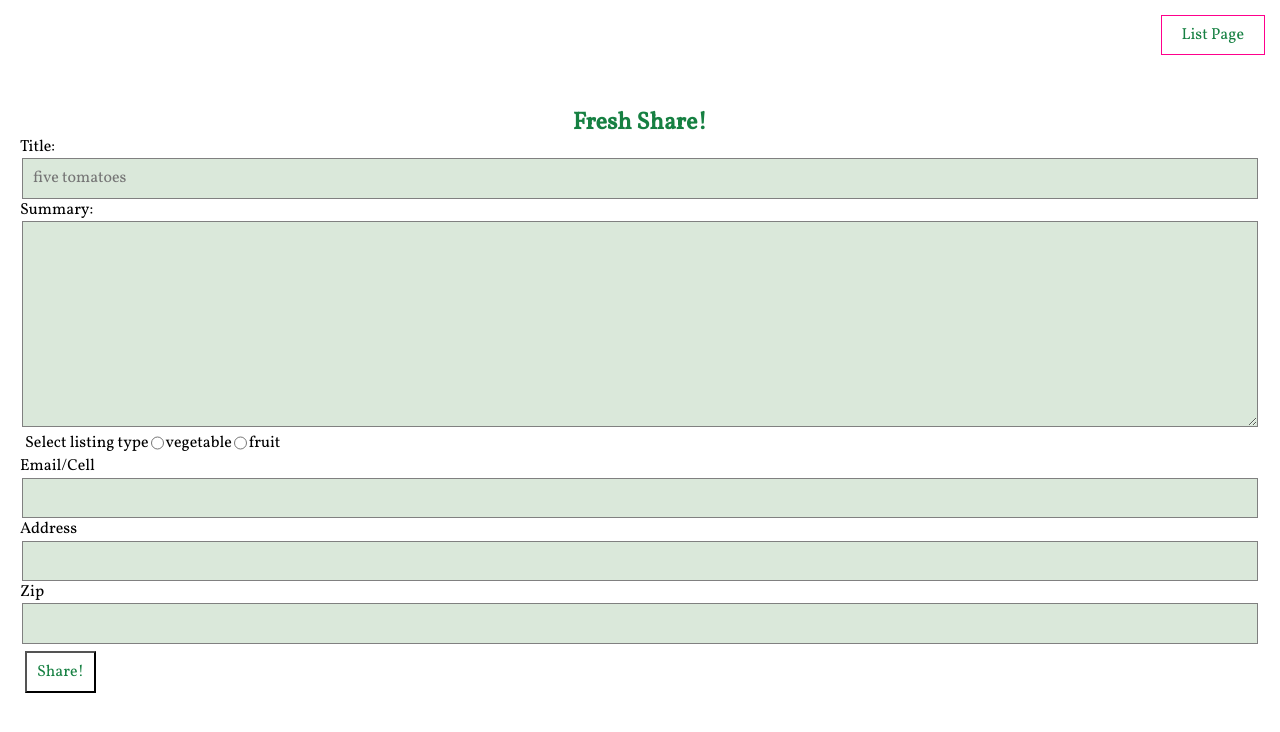
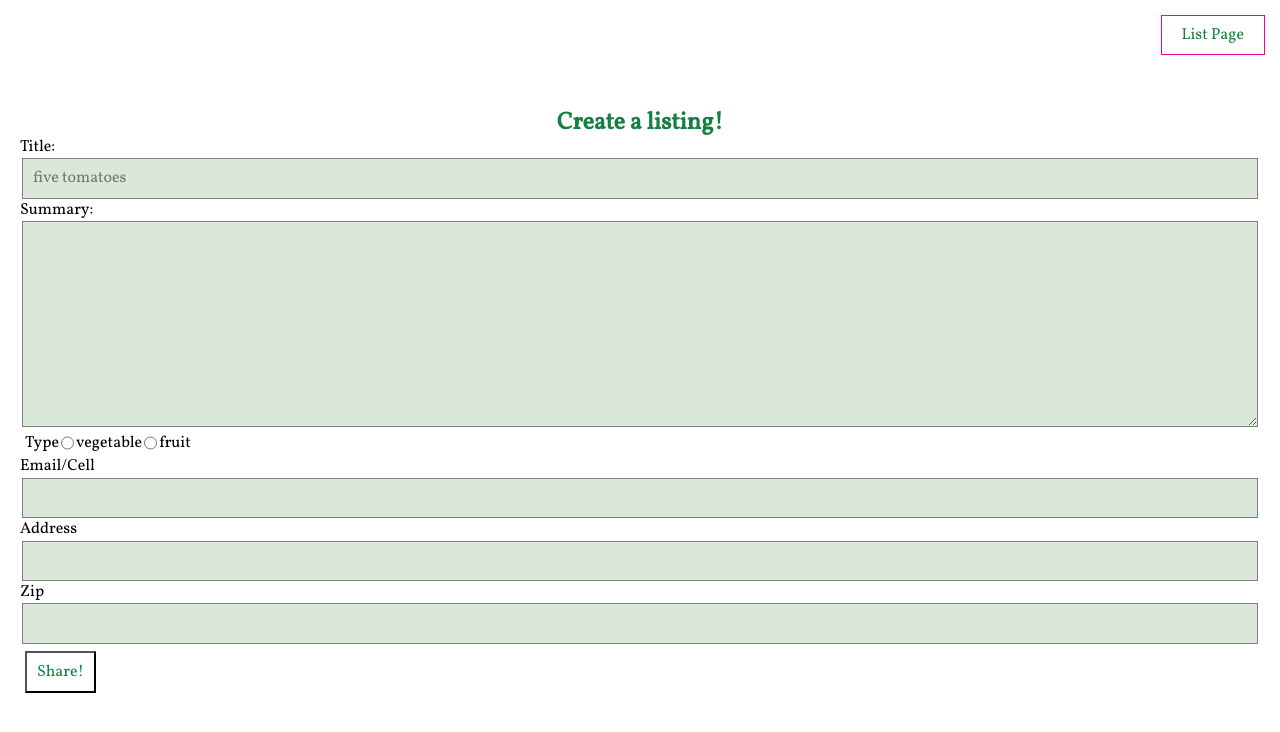
Before and after one commit to Mengqi89/open-garden-client, a React (Create React App) app: page /add in a window 1280 px wide. Shown: the top 732 px of the page. Built offline with nearby package versions, Linux system fonts and the light colour scheme.

Commit message:
make radio buttons in AddListingForm obligatory

```diff
--- a/src/components/AddListingForm/AddListingForm.js
+++ b/src/components/AddListingForm/AddListingForm.js
@@ -1,6 +1,7 @@
 import React, { Component } from 'react'
 import ListApiService from '../../services/list-api-service'
 import { withRouter } from 'react-router-dom'
+import './AddListingForm.css'
 
 class AddListingForm extends Component {
     state = {
@@ -49,14 +50,14 @@ class AddListingForm extends Component {
                     <textarea id='listing-summary' name='summary' rows='10' onChange={this.handleChange} />
                 </div>
                 <div className='options'>
-                    <div>Select listing type</div>
+                    <div>Type</div>
                     <div className='radio-button'>
-                        <input type='radio' id='vegetable' name='type' value='vegetable' onChange={this.handleChange} />
+                        <input type='radio' id='vegetable' name='type' value='vegetable' required onChange={this.handleChange} />
                         <label htmlFor='vegetable'>vegetable</label>
                     </div>
 
                     <div className='radio-button'>
-                        <input type='radio' id='fruit' name='type' value='fruit' onChange={this.handleChange}></input>
+                        <input type='radio' id='fruit' name='type' value='fruit' required onChange={this.handleChange}></input>
                         <label htmlFor='fruit'>fruit</label>
                     </div>
 
@@ -80,8 +81,3 @@ class AddListingForm extends Component {
 }
 
 export default withRouter(AddListingForm)
-
-//1 class component
-//2 state to hold all data
-//3 onChange to send all data to state
-//4 onSubmit to send the data somewhere
--- a/src/components/AddListingPage/AddListingPage.js
+++ b/src/components/AddListingPage/AddListingPage.js
@@ -11,7 +11,7 @@ function AddListingPage(props) {
                 <Link to='/list'>List Page</Link>
             </nav>
             <header>
-                <h2>Fresh Share!</h2>
+                <h2>Create a listing!</h2>
                 <AddListingForm handleAdd={props.handleAdd} myUserId={props.myUserId} />
             </header>
         </div>
```
Also changed, not shown: src/components/AddListingForm/AddListingForm.css (added).
